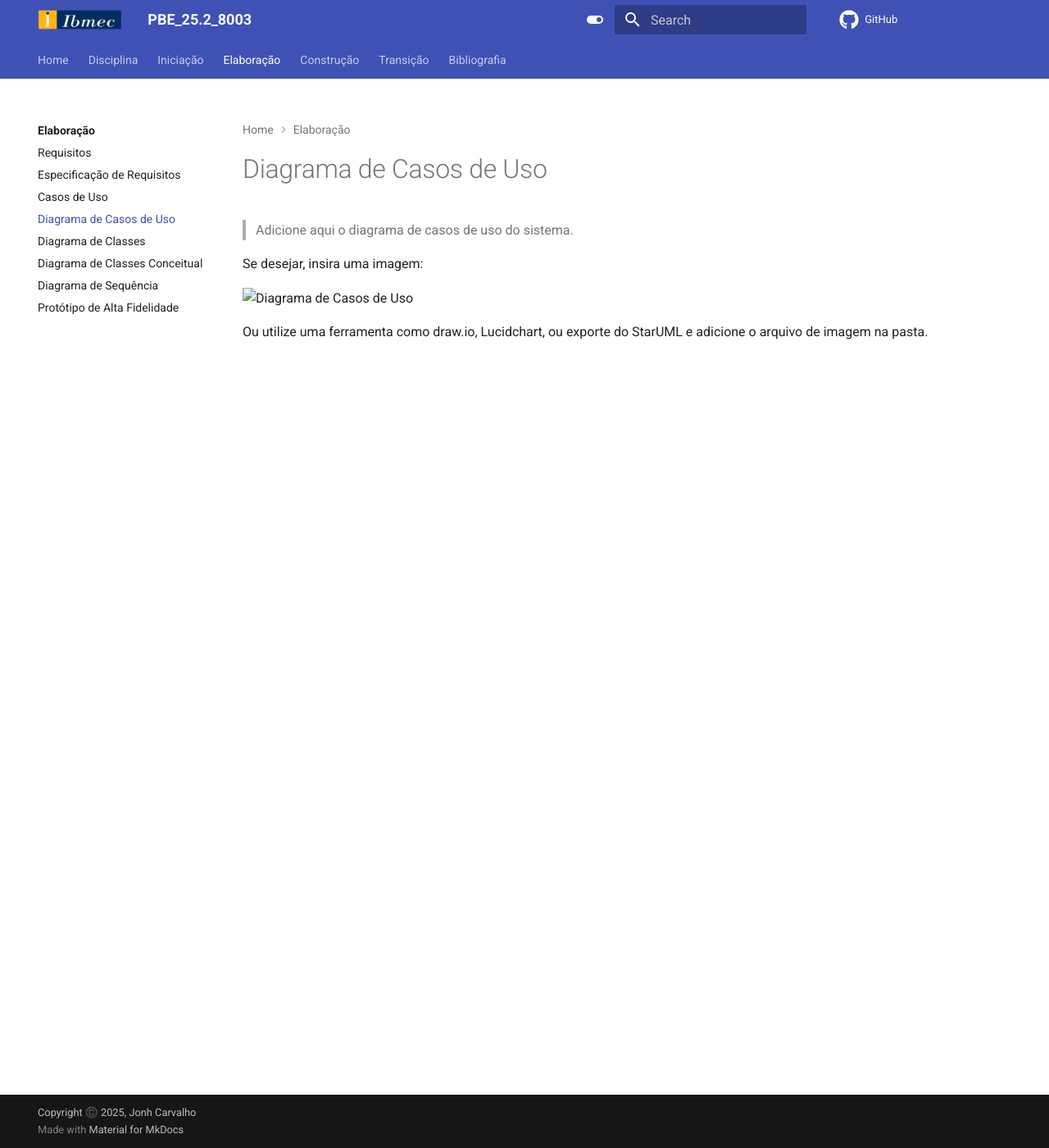
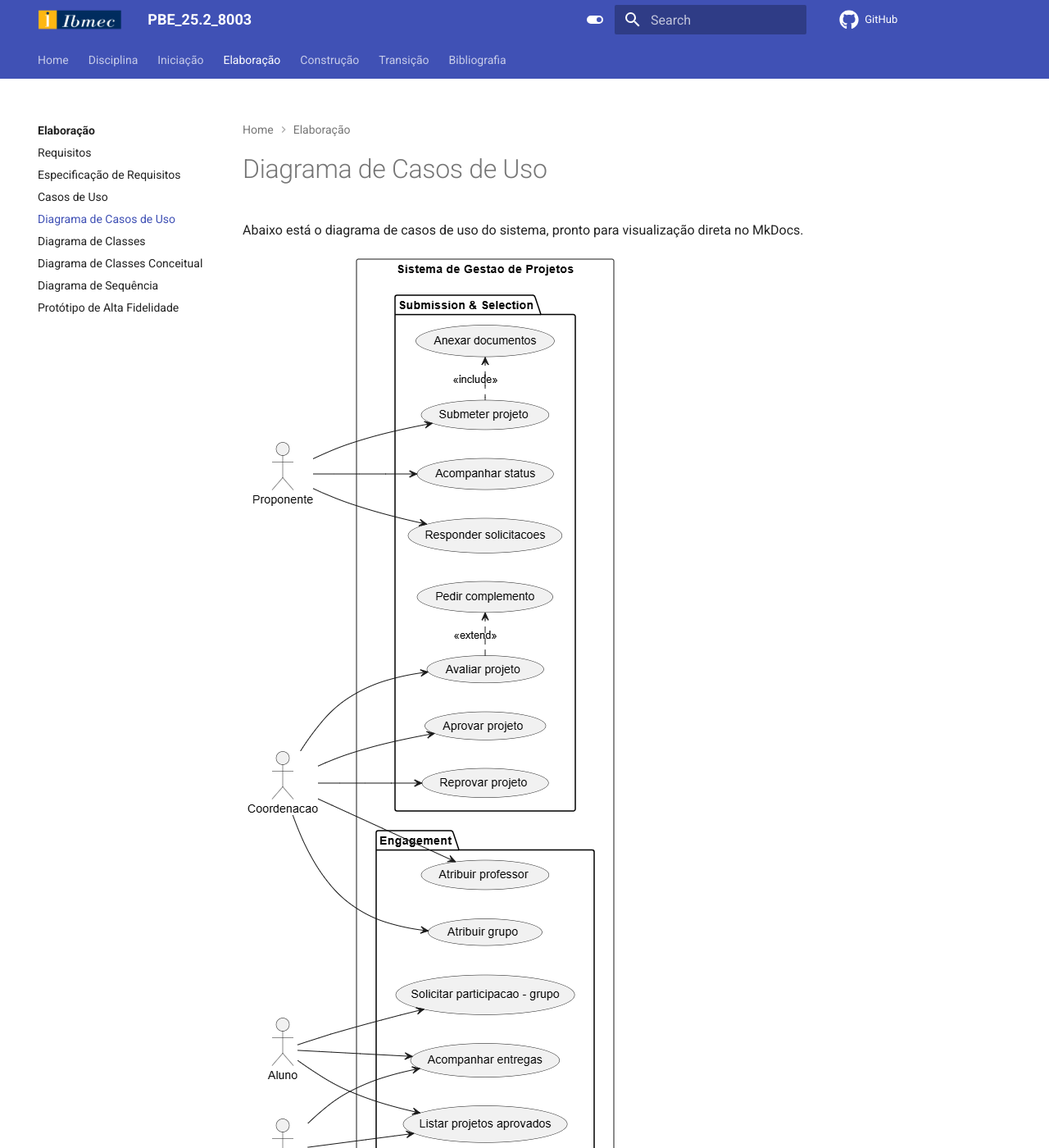
Before and after one commit to Projetos-de-Extensao/PBE_25.2_8002_II, an MkDocs documentation site: the page built from docs/Elaboracao/diagrama_de_casos_de_uso.md, in a window 1280 px wide and 1400 px high. Shown: the whole window at 82% size. Built offline with MkDocs 1.6.1 and Material for MkDocs 9.7.7, drawn with Linux system fonts in a browser that asks for light colours; comment, search, counter and statistics services are not loaded; some of the changed text lies outside the part shown.

Commit message:
Adicionando casos de uso

```diff
--- a/docs/Elaboracao/diagrama_de_casos_de_uso.md
+++ b/docs/Elaboracao/diagrama_de_casos_de_uso.md
@@ -1,9 +1,7 @@
 # Diagrama de Casos de Uso
 
-> Adicione aqui o diagrama de casos de uso do sistema.
-
-Se desejar, insira uma imagem:
+Abaixo está o diagrama de casos de uso do sistema, pronto para visualização direta no MkDocs.
 
 ![Diagrama de Casos de Uso](casos_de_uso.png)
 
-Ou utilize uma ferramenta como draw.io, Lucidchart, ou exporte do StarUML e adicione o arquivo de imagem na pasta.
+Se quiser editar o diagrama, altere o arquivo `docs/casos_de_uso.puml` e gere uma nova imagem PNG para atualizar aqui.
```
Also changed, not shown: docs/Elaboracao/casos_de_uso.png (added), 1 other file.
